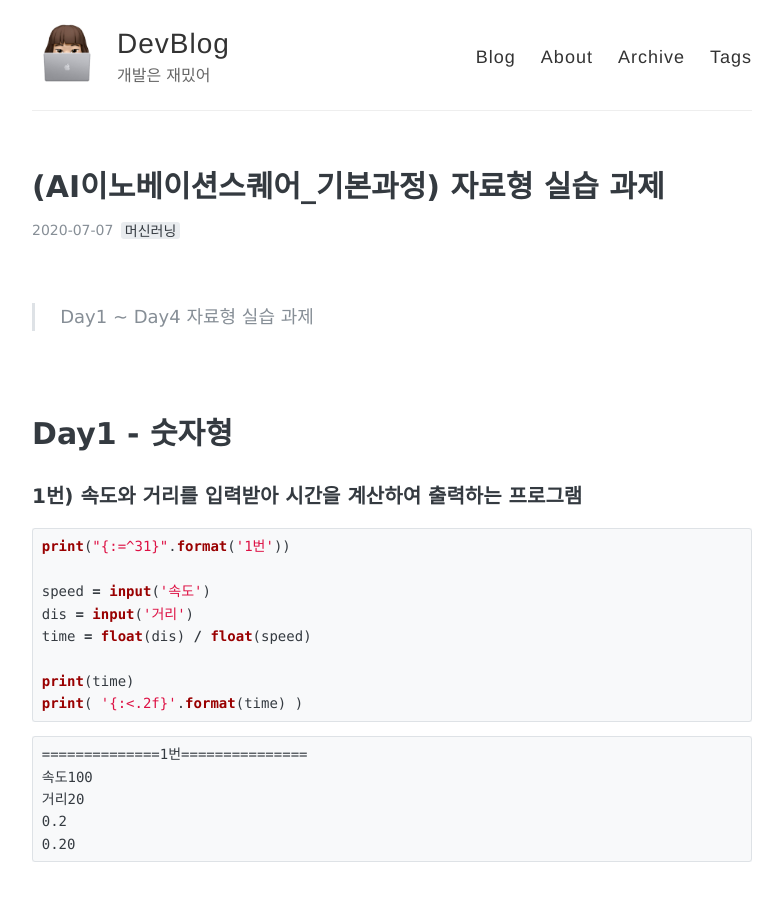
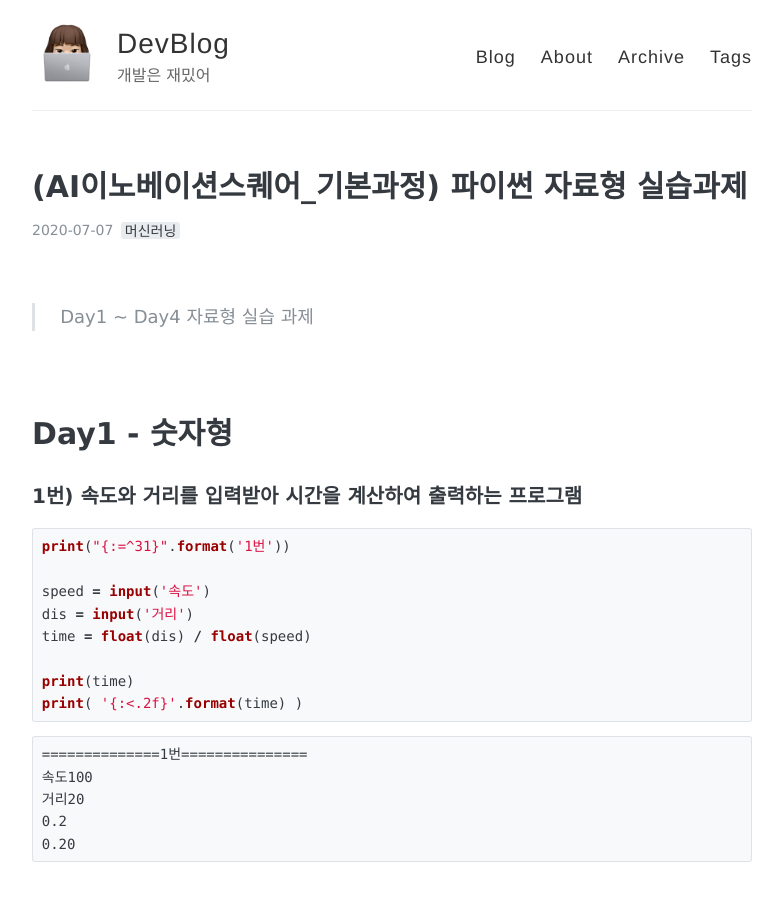
Before and after one commit to zoe0-0/blog, a Jekyll site: the page built from _posts/2020-07-07-Ai_hw.md, in a window 1280 px wide and 900 px high. Shown: the whole window, without its empty margins (248-1031 px from the left). Built offline with Jekyll 4.4.1, drawn with Linux system fonts in a browser that asks for light colours; comment, search, counter and statistics services are not loaded.

Commit message:
Edit post title

```diff
--- a/_posts/2020-07-07-Ai_hw.md
+++ b/_posts/2020-07-07-Ai_hw.md
@@ -1,6 +1,6 @@
 ---
 layout: post
-title: (AI이노베이션스퀘어_기본과정) 자료형 실습 과제
+title: (AI이노베이션스퀘어_기본과정) 파이썬 자료형 실습과제
 tags:
   - 머신러닝
 ---
```
